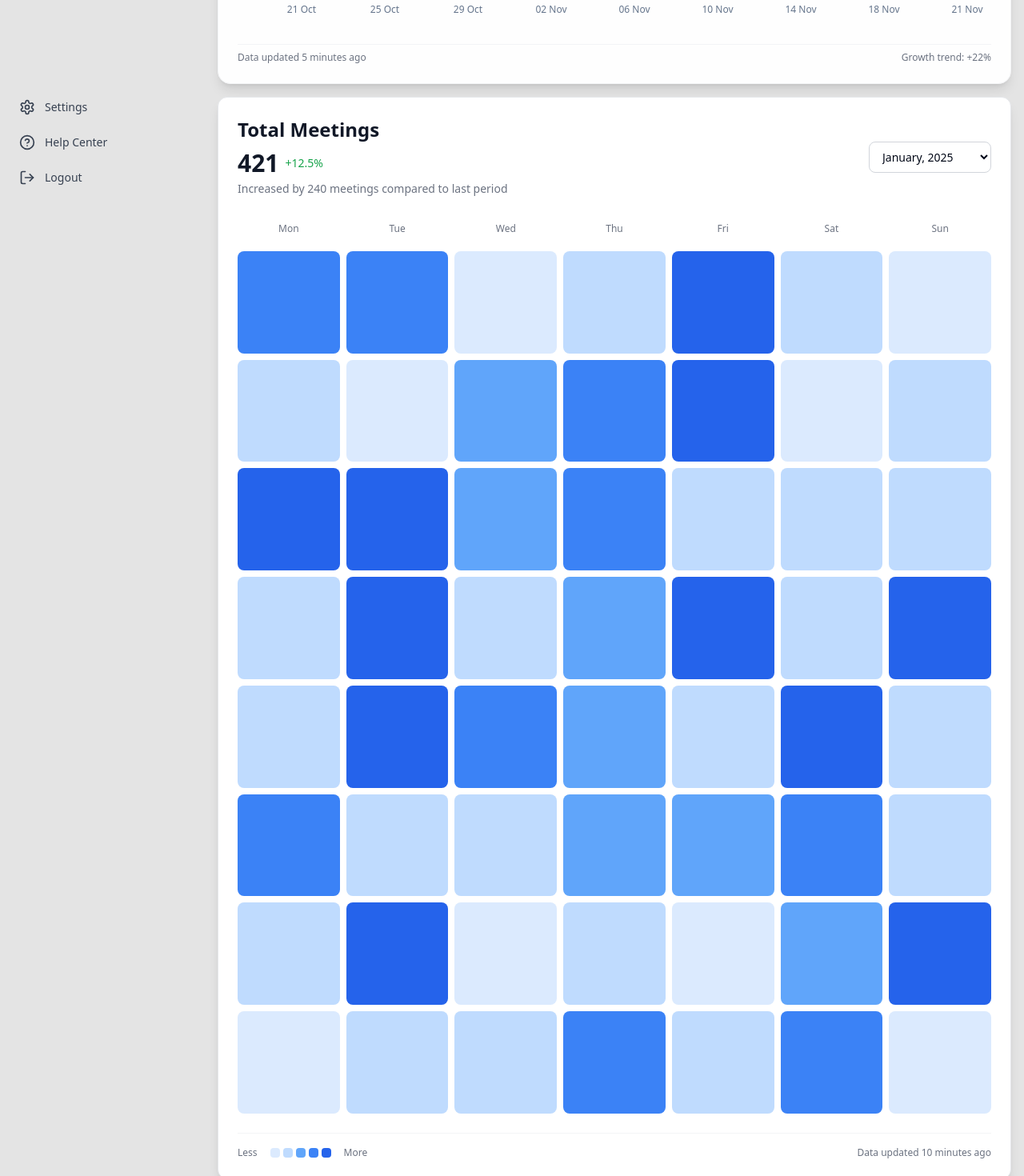
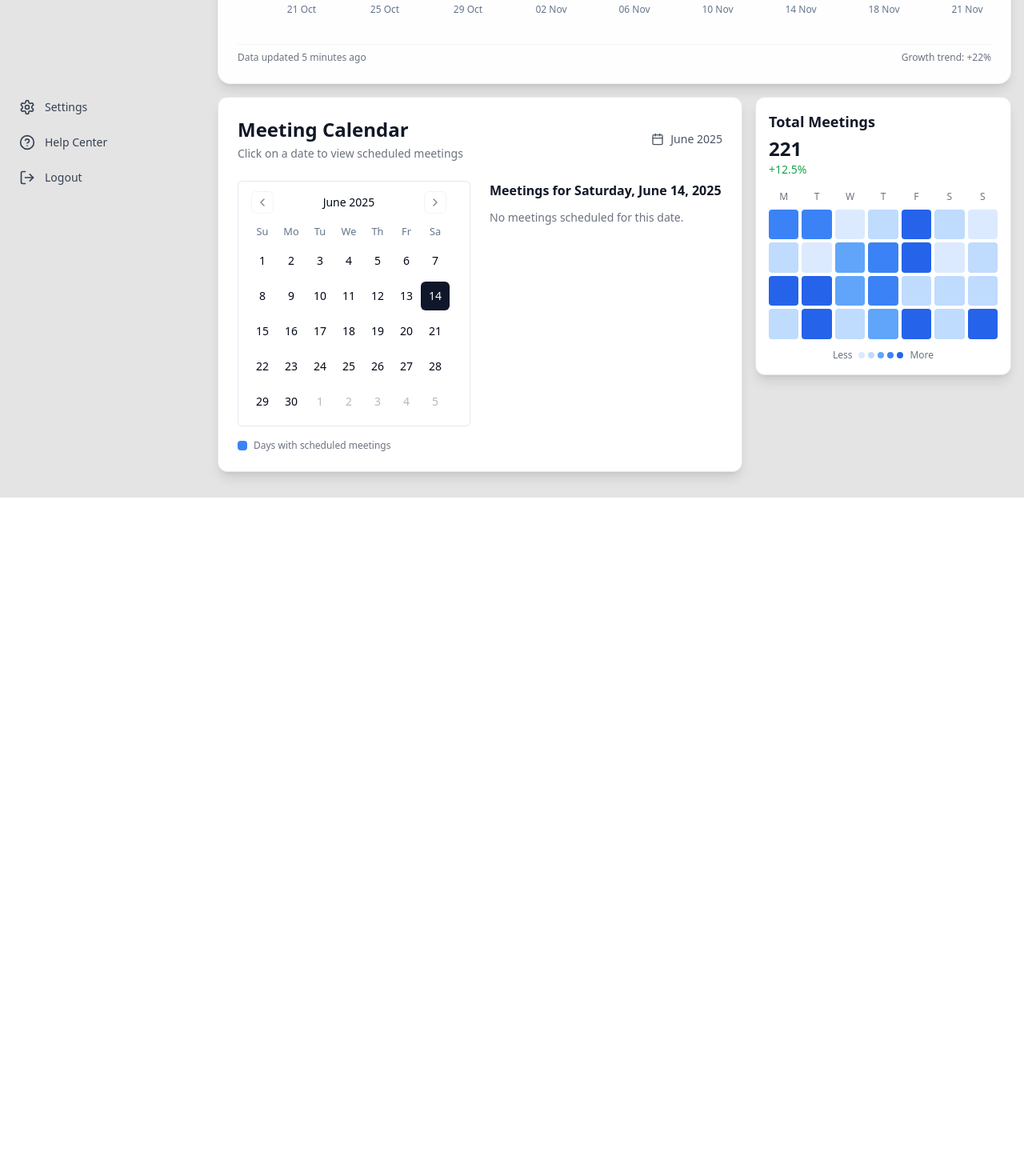
Before and after one commit to magnarch-dev/nimble-customer-board, a React (Vite) app: page / in a window 1280 px wide. Shown: the part 540-2010 px from the top of the page at 80% size. After the commit the page ends 1162 px from the top, so only its background shows below. Built offline with nearby package versions, Linux system fonts and the light colour scheme.

Commit message:
Refactor: Move total meetings to sidebar
Moved the total meetings section to a smaller bar on the right side of the meeting calendar and removed the larger section. (Modified `src/pages/Index.tsx`, `src/components/CalendarHeatmap.tsx`)

```diff
--- a/src/components/CalendarHeatmap.tsx
+++ b/src/components/CalendarHeatmap.tsx
@@ -2,8 +2,8 @@
 import React from 'react';
 
 const CalendarHeatmap = () => {
-  const daysOfWeek = ['Mon', 'Tue', 'Wed', 'Thu', 'Fri', 'Sat', 'Sun'];
-  const weeks = 8; // Extended to show more weeks
+  const daysOfWeek = ['M', 'T', 'W', 'T', 'F', 'S', 'S'];
+  const weeks = 4; // Reduced to show fewer weeks
 
   // Generate random data for calendar heatmap
   const generateHeatmapData = () => {
@@ -37,62 +37,47 @@ const CalendarHeatmap = () => {
   const totalMeetings = heatmapData.flat().reduce((sum, day) => sum + day.meetings, 0);
 
   return (
-    <div className="bg-white p-6 rounded-xl border border-gray-200 shadow-lg hover:shadow-xl transition-all duration-300">
-      <div className="flex justify-between items-center mb-6">
-        <div>
-          <h3 className="text-2xl font-semibold text-gray-900">Total Meetings</h3>
-          <div className="flex items-center space-x-2 mt-2">
-            <span className="text-3xl font-bold text-gray-900">{totalMeetings.toLocaleString()}</span>
-            <div className="flex items-center text-green-600 text-sm font-medium">
-              <span>+12.5%</span>
-            </div>
-          </div>
-          <p className="text-sm text-gray-500 mt-1">Increased by 240 meetings compared to last period</p>
+    <div className="bg-white p-4 rounded-xl border border-gray-200 shadow-lg">
+      <div className="mb-4">
+        <h3 className="text-lg font-semibold text-gray-900">Total Meetings</h3>
+        <div className="mt-1">
+          <span className="text-2xl font-bold text-gray-900">{totalMeetings.toLocaleString()}</span>
+          <div className="text-green-600 text-sm font-medium">+12.5%</div>
         </div>
-        <select className="text-sm border border-gray-300 rounded-lg px-3 py-2 bg-white">
-          <option>January, 2025</option>
-          <option>December, 2024</option>
-          <option>November, 2024</option>
-        </select>
       </div>
 
-      <div className="space-y-2">
-        <div className="grid grid-cols-7 gap-2 text-xs text-gray-500 mb-3">
+      <div className="space-y-1">
+        <div className="grid grid-cols-7 gap-1 text-xs text-gray-500 mb-2">
           {daysOfWeek.map(day => (
-            <div key={day} className="text-center py-2 font-medium">{day}</div>
+            <div key={day} className="text-center">{day}</div>
           ))}
         </div>
 
         {heatmapData.map((week, weekIndex) => (
-          <div key={weekIndex} className="grid grid-cols-7 gap-2">
+          <div key={weekIndex} className="grid grid-cols-7 gap-1">
             {week.map((day, dayIndex) => (
               <div
                 key={`${weekIndex}-${dayIndex}`}
-                className={`aspect-square rounded-lg ${getIntensityColor(day.intensity)} hover:ring-2 hover:ring-blue-300 cursor-pointer transition-all hover:scale-105 flex items-center justify-center`}
+                className={`aspect-square rounded ${getIntensityColor(day.intensity)} hover:ring-1 hover:ring-blue-300 cursor-pointer transition-all`}
                 title={`${day.meetings} meetings`}
-              >
-                <span className="text-xs font-medium text-white opacity-0 hover:opacity-100 transition-opacity">
-                  {day.meetings}
-                </span>
-              </div>
+              />
             ))}
           </div>
         ))}
       </div>
 
-      <div className="flex items-center justify-between mt-6 pt-4 border-t border-gray-100">
-        <div className="flex items-center space-x-4 text-xs text-gray-500">
+      <div className="flex items-center justify-center mt-3 text-xs text-gray-500">
+        <div className="flex items-center space-x-2">
           <span>Less</span>
           <div className="flex space-x-1">
-            <div className="w-3 h-3 bg-blue-100 rounded"></div>
-            <div className="w-3 h-3 bg-blue-200 rounded"></div>
-            <div className="w-3 h-3 bg-blue-400 rounded"></div>
-            <div className="w-3 h-3 bg-blue-500 rounded"></div>
-            <div className="w-3 h-3 bg-blue-600 rounded"></div>
+            <div className="w-2 h-2 bg-blue-100 rounded"></div>
+            <div className="w-2 h-2 bg-blue-200 rounded"></div>
+            <div className="w-2 h-2 bg-blue-400 rounded"></div>
+            <div className="w-2 h-2 bg-blue-500 rounded"></div>
+            <div className="w-2 h-2 bg-blue-600 rounded"></div>
           </div>
           <span>More</span>
         </div>
-        <span className="text-xs text-gray-500">Data updated 10 minutes ago</span>
       </div>
     </div>
   );
--- a/src/pages/Index.tsx
+++ b/src/pages/Index.tsx
@@ -45,14 +45,14 @@ const Index = () => {
             <SalesChart />
           </div>
 
-          {/* Total Meetings Heatmap - Full Width */}
-          <div className="mb-4">
-            <CalendarHeatmap />
-          </div>
-
-          {/* Meeting Calendar - Full Width */}
-          <div className="mb-4">
-            <MeetingCalendar />
+          {/* Meeting Calendar with Total Meetings sidebar */}
+          <div className="mb-4 flex gap-4">
+            <div className="flex-1">
+              <MeetingCalendar />
+            </div>
+            <div className="w-80">
+              <CalendarHeatmap />
+            </div>
           </div>
         </main>
       </div>
```
